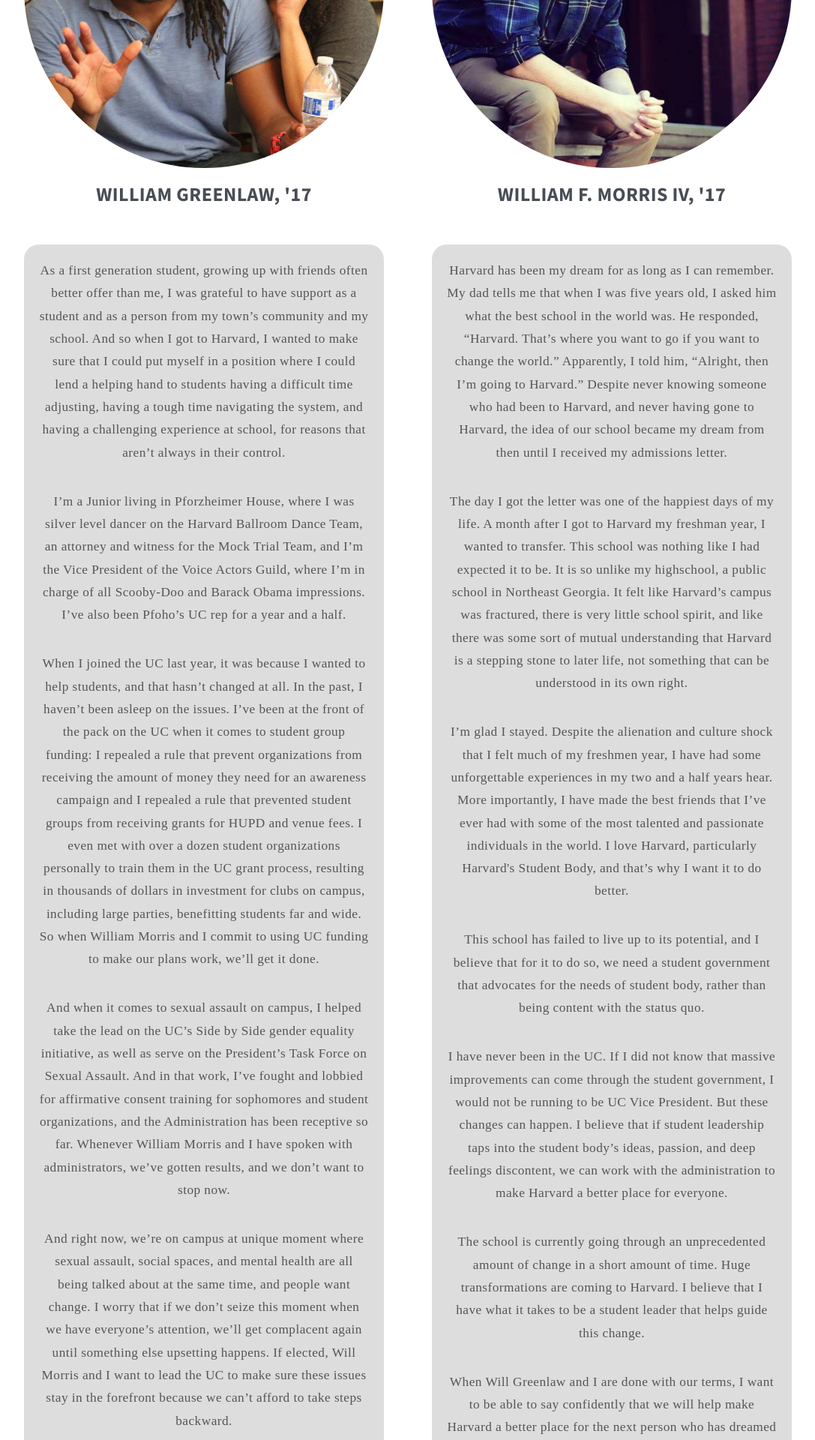
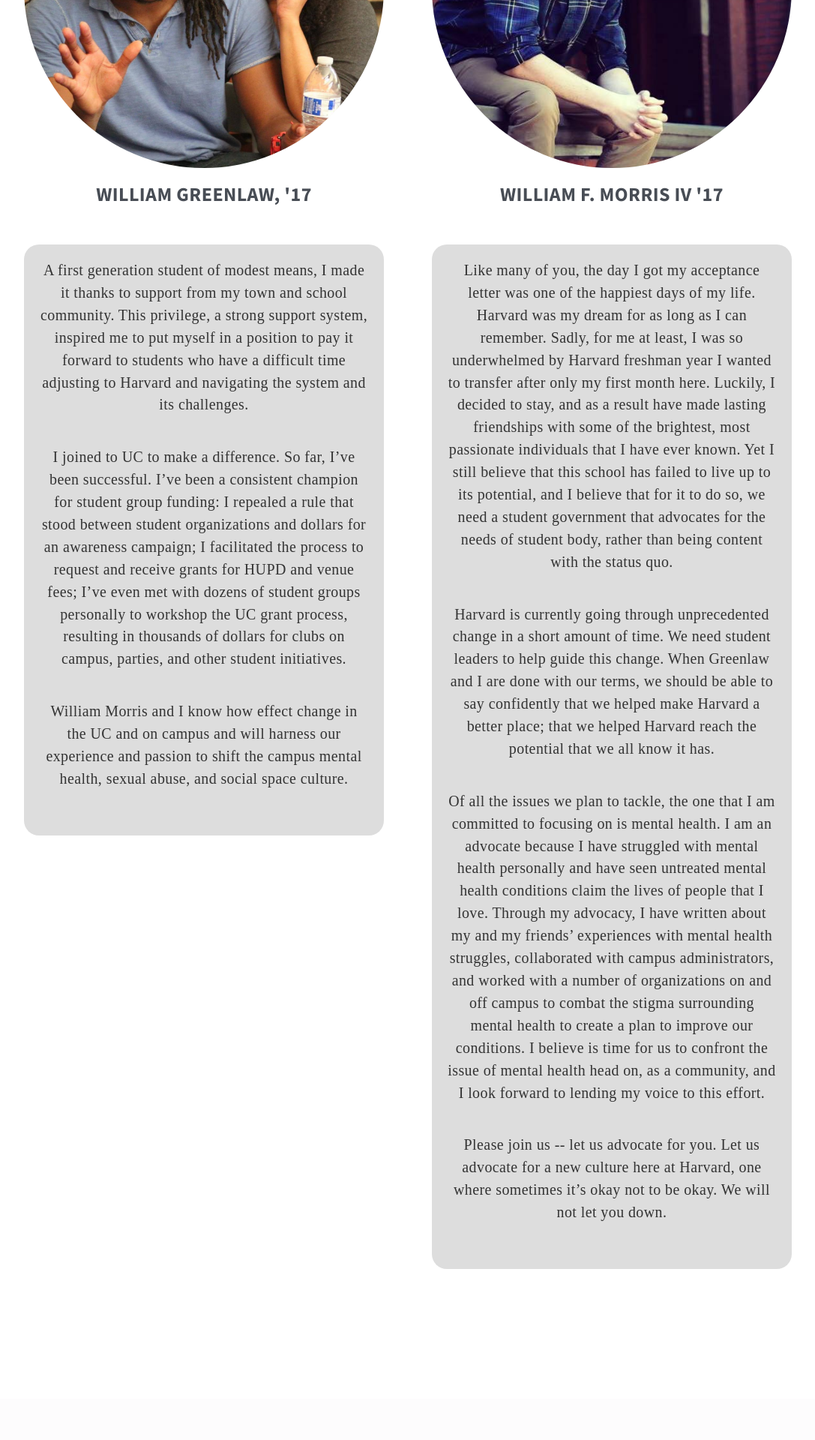
Before and after one commit to hobuobi/w2-website, a PHP site: page /candidates.html in a window 1280 px wide. Shown: the part 1080-3000 px from the top of the page at 75% size, without its empty margins (96-1183 px from the left). After the commit the page ends 2772 px from the top, so only its background shows below. Run offline with PHP 8.4, Linux system fonts and the light colour scheme.

Commit message:
Changes to bios

```diff
--- a/assets/css/main.css
+++ b/assets/css/main.css
@@ -2725,10 +2725,12 @@ img.profile {
 .profile-content {
 	width: 100%;
 	background-color: #DDDDDD;
-	color: #555555;
+	color: #333333;
 	display: inline-block;
 	border-radius: 20px;
 	padding: 20px;
+	font-size: 1.15em;
+	line-height: 1.5;
 }
 
 .profile-content > p
--- a/candidates.html
+++ b/candidates.html
@@ -71,11 +71,11 @@
 									<div class = "profile-content">
 										<!-- <div class = "bioClick">click here</div> -->
 										<!-- <div class="bio"> -->
-											<p>As a first generation student, growing up with friends often better offer than me, I was grateful to have support as a student and as a person from my town’s community and my school. And so when I got to Harvard, I wanted to make sure that I could put myself in a position where I could lend a helping hand to students having a difficult time adjusting, having a tough time navigating the system, and having a challenging experience at school, for reasons that aren’t always in their control.</p>
-												<p>I’m a Junior living in Pforzheimer House, where I was silver level dancer on the Harvard Ballroom Dance Team, an attorney and witness for the Mock Trial Team, and I’m the Vice President of the Voice Actors Guild, where I’m in charge of all Scooby-Doo and Barack Obama impressions. I’ve also been Pfoho’s UC rep for a year and a half.</p>
-											<p>When I joined the UC last year, it was because I wanted to help students, and that hasn’t changed at all. In the past, I haven’t been asleep on the issues. I’ve been at the front of the pack on the UC when it comes to student group funding:  I repealed a rule that prevent organizations from receiving the amount of money they need for an awareness campaign and I repealed a rule that prevented student groups from receiving grants for HUPD and venue fees. I even met with over a dozen student organizations personally to train them in the UC grant process, resulting in thousands of dollars in investment for clubs on campus, including large parties, benefitting students far and wide. So when William Morris and I commit to using UC funding to make our plans work, we’ll get it done.</p>
-											<p>And when it comes to sexual assault on campus, I helped take the lead on the UC’s Side by Side gender equality initiative, as well as serve on the President’s Task Force on Sexual Assault. And in that work, I’ve fought and lobbied for affirmative consent training for sophomores and student organizations, and the Administration has been receptive so far. Whenever William Morris and I have spoken with administrators, we’ve gotten results, and we don’t want to stop now.</p>
-											<p>And right now, we’re on campus at unique moment where sexual assault, social spaces, and mental health are all being talked about at the same time, and people want change. I worry that if we don’t seize this moment when we have everyone’s attention, we’ll get complacent again until something else upsetting happens. If elected, Will Morris and I want to lead the UC to make sure these issues stay in the forefront because we can’t afford to take steps backward.</p>
+											<p>A first generation student of modest means, I made it thanks to support from my town and school community. This privilege, a strong support system, inspired me to put myself in a position to pay it forward to students who have a difficult time adjusting to Harvard and navigating the system and its challenges.
+</p>
+												<p>I joined to UC to make a difference. So far, I’ve been successful. I’ve been a consistent champion for student group funding: I repealed a rule that stood between student organizations and dollars for an awareness campaign; I facilitated the process to request and receive grants for HUPD and venue fees; I’ve even met with dozens of student groups personally to workshop the UC grant process, resulting in thousands of dollars for clubs on campus, parties, and other student initiatives.</p>
+											<p>William Morris and I know how effect change in the UC and on campus and will harness our experience and passion to shift the campus mental health, sexual abuse, and social space culture.
+</p>
 										<!-- </div> -->
 									</div>
 								</div>
@@ -84,18 +84,16 @@
 									<div class="profile-block">
 										<img class="profile" src="images/morris.jpg">
 										<div align="center" class="profile-title">
-											<p><strong>WILLIAM F. MORRIS IV, '17</strong></p>
+											<p><strong>WILLIAM F. MORRIS IV '17</strong></p>
 										</div>
 									</div>
 									<div class = "profile-content">
-										<p>Harvard has been my dream for as long as I can remember. My dad tells me that when I was five years old, I asked him what the best school in the world was. He responded, “Harvard. That’s where you want to go if you want to change the world.” Apparently, I told him, “Alright, then I’m going to Harvard.” Despite never knowing someone who had been to Harvard, and never having gone to Harvard, the idea of our school became my dream from then until I received my admissions letter. </p>
-											<p>The day I got the letter was one of the happiest days of my life. A month after I got to Harvard my freshman year, I wanted to transfer. This school was nothing like I had expected it to be. It is so unlike my highschool, a public school in Northeast Georgia. It felt like Harvard’s campus was fractured, there is very little school spirit, and like there was some sort of mutual understanding that Harvard is a stepping stone to later life, not something that can be understood in its own right. </p>
-												<p>I’m glad I stayed. Despite the alienation and culture shock that I felt much of my freshmen year, I have had some unforgettable experiences in my two and a half years hear. More importantly, I have made the best friends that I’ve ever had with some of the most talented and passionate individuals in the world. I love Harvard, particularly Harvard's Student Body, and that’s why I want it to do better. </p>
-											<p>This school has failed to live up to its potential, and I believe that for it to do so, we need a student government that advocates for the needs of student body, rather than being content with the status quo.
-												<p>I have never been in the UC. If I did not know that massive improvements can come through the student government, I would not be running to be UC Vice President. But these changes can happen. I believe that if student leadership taps into the student body’s ideas, passion, and deep feelings discontent, we can work with the administration to make Harvard a better place for everyone. </p>
-													<p>The school is currently going through an unprecedented amount of change in a short amount of time. Huge transformations are coming to Harvard. I believe that I have what it takes to be a student leader that helps guide this change. </p>
-														<p>When Will Greenlaw and I are done with our terms, I want to be able to say confidently that we will help make Harvard a better place for the next person who has dreamed about coming to Harvard her entire life, that we will help Harvard reach the potential that we all know it has.</p>
-											<p>Please join us, let us advocate for you. We will not let you down.</p>
+										<p> Like many of you, the day I got my acceptance letter was one of the happiest days of my life. Harvard was my dream for as long as I can remember. Sadly, for me at least, I was so underwhelmed by Harvard freshman year I wanted to transfer after only my first month here. Luckily, I decided to stay, and as a result have made lasting friendships with some of the brightest, most passionate individuals that I have ever known. Yet I still believe that this school has failed to live up to its potential, and I believe that for it to do so, we need a student government that advocates for the needs of student body, rather than being content with the status quo. </p>
+											<p>Harvard is currently going through unprecedented change in a short amount of time. We need student leaders to help guide this change. When Greenlaw and I are done with our terms, we should be able to say confidently that we helped make Harvard a better place; that we helped Harvard reach the potential that we all know it has.
+</p>
+												<p>Of all the issues we plan to tackle, the one that I am committed to focusing on is mental health. I am an advocate because I have struggled with mental health personally and have seen untreated mental health conditions claim the lives of people that I love. Through my advocacy, I have written about my and my friends’ experiences with mental health struggles, collaborated with campus administrators, and worked with a number of organizations on and off campus to combat the stigma surrounding mental health to create a plan to improve our conditions. I believe is time for us to confront the issue of mental health head on, as a community, and I look forward to lending my voice to this effort.</p>
+											<p>Please join us -- let us advocate for you. Let us advocate for a new culture here at Harvard, one where sometimes it’s okay not to be okay. We will not let you down.</p>
+
 									</div>
 								</div>
 
```
